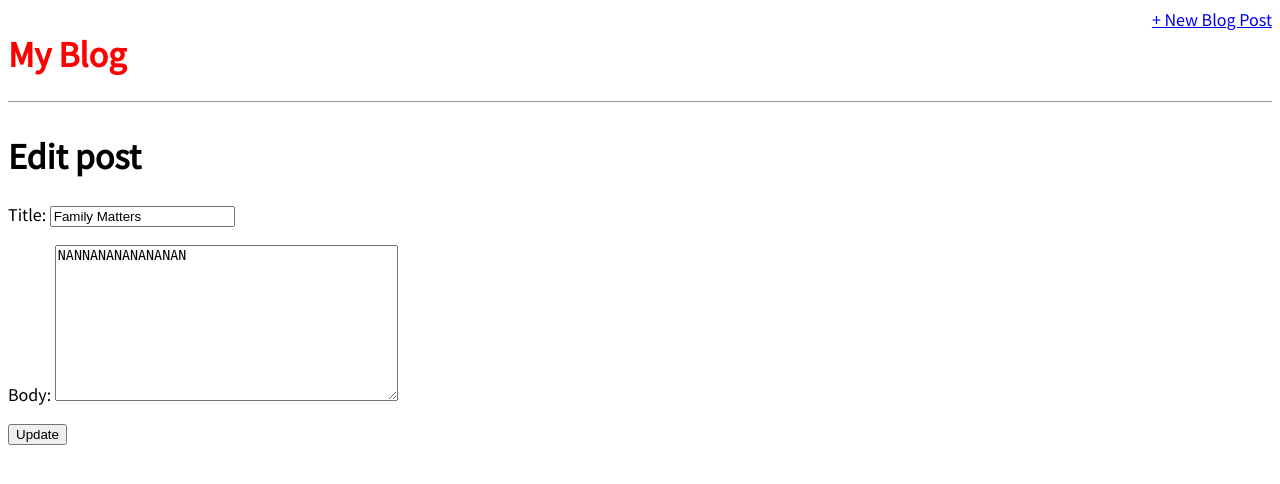
After one commit to gizolka/blog, a Django app: page /post/1/edit/ in a window 1280 px wide. The commit adds this page. Shown: the top 484 px of the page. Run offline with Django 3.2, Linux system fonts and the light colour scheme; data comes from the database, SQL or seed files in the repository; both versions use the stored data as it was after the commit.

Commit message:
Added new templates like delete, edit and new

```diff
--- a/blog/models.py
+++ b/blog/models.py
@@ -1,4 +1,5 @@
 from django.db import models
+from django.urls import reverse
 
 class Post(models.Model):
     title = models.CharField(max_length=200)
@@ -7,3 +8,6 @@ class Post(models.Model):
 
     def __str__(self):
         return self.title
+
+    def get_absolute_url(self):
+        return reverse('post_detail', args=[str(self.id)])
--- a/blog/urls.py
+++ b/blog/urls.py
@@ -1,7 +1,16 @@
 from django.urls import path
-from .views import BlogListView, BlogDetailView
+from .views import (
+    BlogListView,
+    BlogDetailView,
+    BlogCreateView,
+    BlogUpdateView,
+    BlogDeleteView,
+)
 
 urlpatterns = [
+    path('post/<int:pk>/delete/', BlogDeleteView.as_view(), name='post_delete'),
+    path('post/<int:pk>/edit/', BlogUpdateView.as_view(), name='post_edit'),
     path('post/<int:pk>/', BlogDetailView.as_view(), name='post_detail'),
+    path('post/new/', BlogCreateView.as_view(), name='post_new'),
     path('', BlogListView.as_view(), name='home'),
 ]
--- a/blog/views.py
+++ b/blog/views.py
@@ -1,6 +1,10 @@
+#blog/views.py
 from django.shortcuts import render
 
 from django.views.generic import ListView, DetailView
+from django.views.generic.edit import CreateView, UpdateView, DeleteView
+
+from django.urls import reverse_lazy
 
 from .models import Post
 
@@ -11,3 +15,18 @@ class BlogListView(ListView):
 class BlogDetailView(DetailView):
     model = Post
     template_name = 'post_detail.html'
+
+class BlogCreateView(CreateView):
+    model = Post
+    template_name = 'post_new.html'
+    fields = '__all__'
+
+class BlogUpdateView(UpdateView):
+    model = Post
+    template_name = 'post_edit.html'
+    fields =  ['title', 'body']
+
+class BlogDeleteView(DeleteView):
+    model = Post
+    template_name = 'post_delete.html'
+    success_url = reverse_lazy('home')
--- a/templates/base.html
+++ b/templates/base.html
@@ -3,13 +3,19 @@
 <html>
   <head>
     <title>My Blog</title>
+    <link href="https://fonts.googleapis.com/css?family=Source+Sans+Pro:400" rel="stylesheet">
     <link href="{% static 'css/base.css' %}" rel="stylesheet">
   </head>
   <body>
+    <div>
     <header>
-      <h1> <a href="{% url 'home' %}">My Blog</a></h1>
+      <div class="nav-left">
+        <h1> <a href="{% url 'home' %}">My Blog</a></h1>
+      </div>
+      <div class="nav-right">
+        <a href="{% url 'post_new' %}">+ New Blog Post</a>
+      </div>
     </header>
-    <div>
       {% block content %}
       {% endblock %}
     </div>
--- a/templates/post_detail.html
+++ b/templates/post_detail.html
@@ -5,4 +5,6 @@
     <h2>{{ post.title }}</h2>
     <p>{{ post.body }}</p>
   </div>
+  <p><a href="{% url 'post_edit' post.pk %}">+ Edit Blog Post</a></p>
+  <p> <a href="{% url 'post_delete' post.pk %}">+ Delete Blog Post</a></p>
 {% endblock %}
--- /dev/null
+++ b/templates/post_edit.html
@@ -0,0 +1,10 @@
+{% extends 'base.html' %}
+
+{% block content %}
+  <h1>Edit post</h1>
+  <form action="" method="post">
+    {% csrf_token %}
+    {{ form.as_p }}
+    <input type="submit" value="Update" />
+  </form>
+{% endblock %}
```
Also changed, not shown: templates/post_delete.html (added, +9 -0 lines), templates/post_new.html (added, +10 -0 lines), db.sqlite3.
